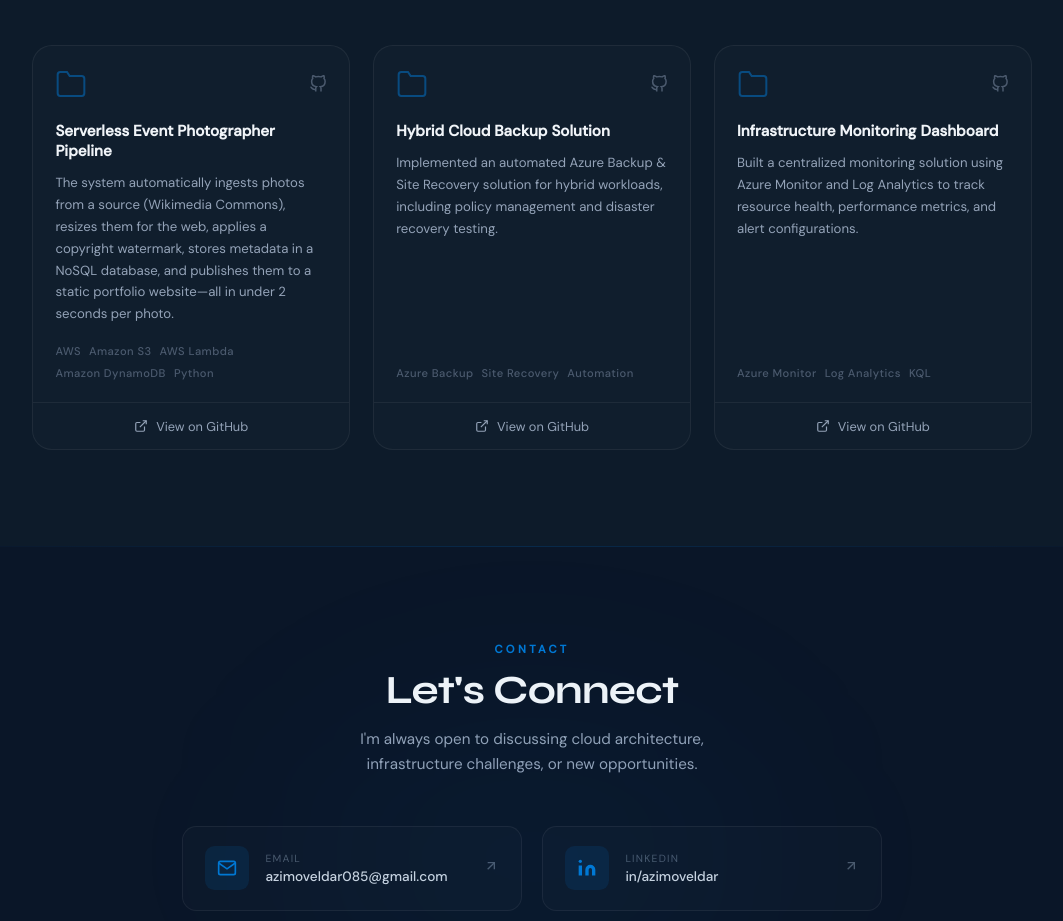
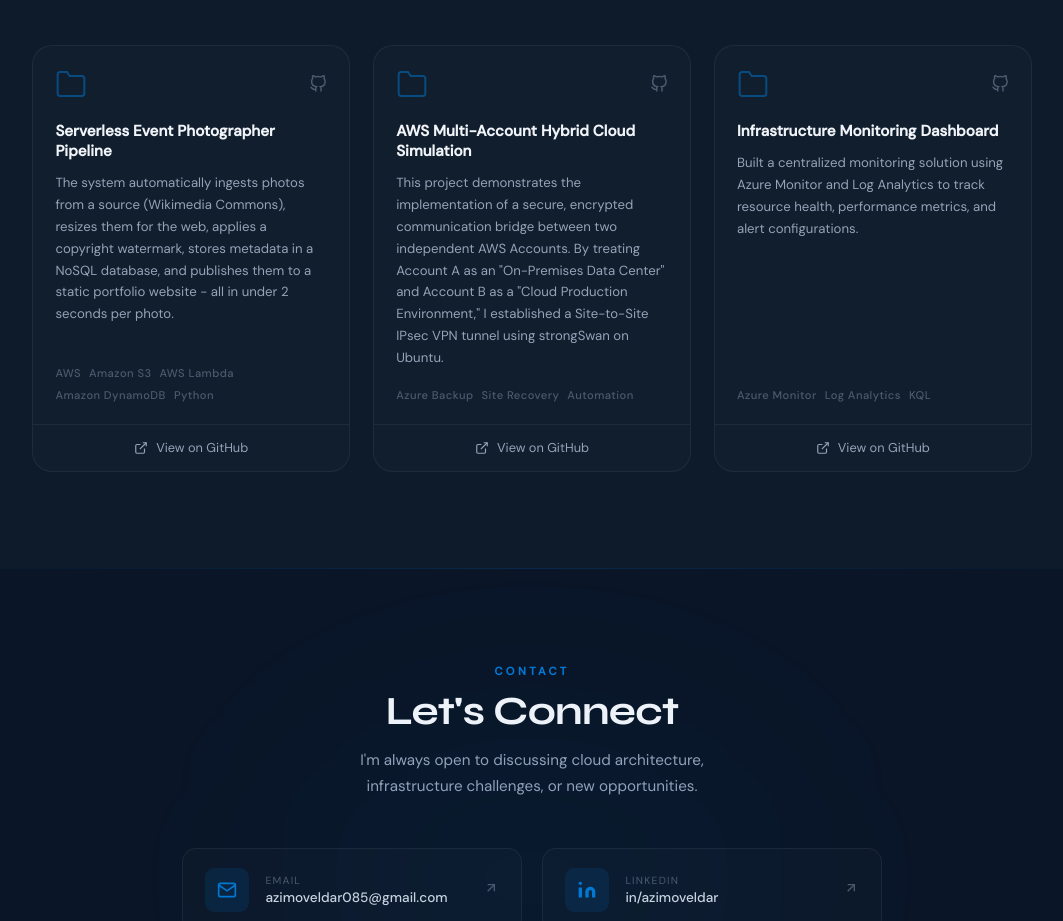
Before and after one commit to azimoveldar/azimoveldar.github.io, a plain HTML site: page index.html in a window 1280 px wide. Shown: the part 2367-3288 px from the top of the page, without its empty margins (108-1171 px from the left). Drawn offline with Linux system fonts and the light colour scheme.

Commit message:
Revise project titles, descriptions, and links
Updated project details and GitHub links in index.html.

```diff
--- a/index.html
+++ b/index.html
@@ -603,7 +603,7 @@
             <!-- ② Project title -->
             <div class="project-title">Serverless Event Photographer Pipeline</div>
             <!-- ③ Project description -->
-            <div class="project-desc">The system automatically ingests photos from a source (Wikimedia Commons), resizes them for the web, applies a copyright watermark, stores metadata in a NoSQL database, and publishes them to a static portfolio website—all in under 2 seconds per photo.</div>
+            <div class="project-desc">The system automatically ingests photos from a source (Wikimedia Commons), resizes them for the web, applies a copyright watermark, stores metadata in a NoSQL database, and publishes them to a static portfolio website - all in under 2 seconds per photo.</div>
             <!-- ④ Tags -->
             <div class="project-tags">
               <span class="project-tag">AWS</span>
@@ -628,14 +628,14 @@
                 <svg width="32" height="32" fill="none" stroke="currentColor" stroke-width="1.5" viewBox="0 0 24 24"><path d="M22 19a2 2 0 0 1-2 2H4a2 2 0 0 1-2-2V5a2 2 0 0 1 2-2h5l2 3h9a2 2 0 0 1 2 2z"/></svg>
               </div>
               <!-- ① GitHub icon link — replace # with your repo URL -->
-              <a href="#" class="project-gh" title="View on GitHub">
+              <a href="https://github.com/azimoveldar/AWS-Hybrid-Cloud-VPN" class="project-gh" title="View on GitHub">
                 <svg width="18" height="18" fill="none" stroke="currentColor" stroke-width="2" viewBox="0 0 24 24"><path d="M9 19c-5 1.5-5-2.5-7-3m14 6v-3.87a3.37 3.37 0 0 0-.94-2.61c3.14-.35 6.44-1.54 6.44-7A5.44 5.44 0 0 0 20 4.77 5.07 5.07 0 0 0 19.91 1S18.73.65 16 2.48a13.38 13.38 0 0 0-7 0C6.27.65 5.09 1 5.09 1A5.07 5.07 0 0 0 5 4.77a5.44 5.44 0 0 0-1.5 3.78c0 5.42 3.3 6.61 6.44 7A3.37 3.37 0 0 0 9 18.13V22"/></svg>
               </a>
             </div>
             <!-- ② Project title -->
-            <div class="project-title">Hybrid Cloud Backup Solution</div>
+            <div class="project-title">AWS Multi-Account Hybrid Cloud Simulation</div>
             <!-- ③ Project description -->
-            <div class="project-desc">Implemented an automated Azure Backup &amp; Site Recovery solution for hybrid workloads, including policy management and disaster recovery testing.</div>
+            <div class="project-desc">This project demonstrates the implementation of a secure, encrypted communication bridge between two independent AWS Accounts. By treating Account A as an "On-Premises Data Center" and Account B as a "Cloud Production Environment," I established a Site-to-Site IPsec VPN tunnel using strongSwan on Ubuntu.</div>
             <!-- ④ Tags -->
             <div class="project-tags">
               <span class="project-tag">Azure Backup</span>
@@ -644,7 +644,7 @@
             </div>
           </div>
           <!-- ① "View on GitHub" button link — replace # with your repo URL -->
-          <a href="#" class="project-footer">
+          <a href="https://github.com/azimoveldar/AWS-Hybrid-Cloud-VPN" class="project-footer">
             <svg fill="none" stroke="currentColor" stroke-width="2" viewBox="0 0 24 24"><path d="M18 13v6a2 2 0 0 1-2 2H5a2 2 0 0 1-2-2V8a2 2 0 0 1 2-2h6"/><polyline points="15 3 21 3 21 9"/><line x1="10" y1="14" x2="21" y2="3"/></svg>
             View on GitHub
           </a>
```
